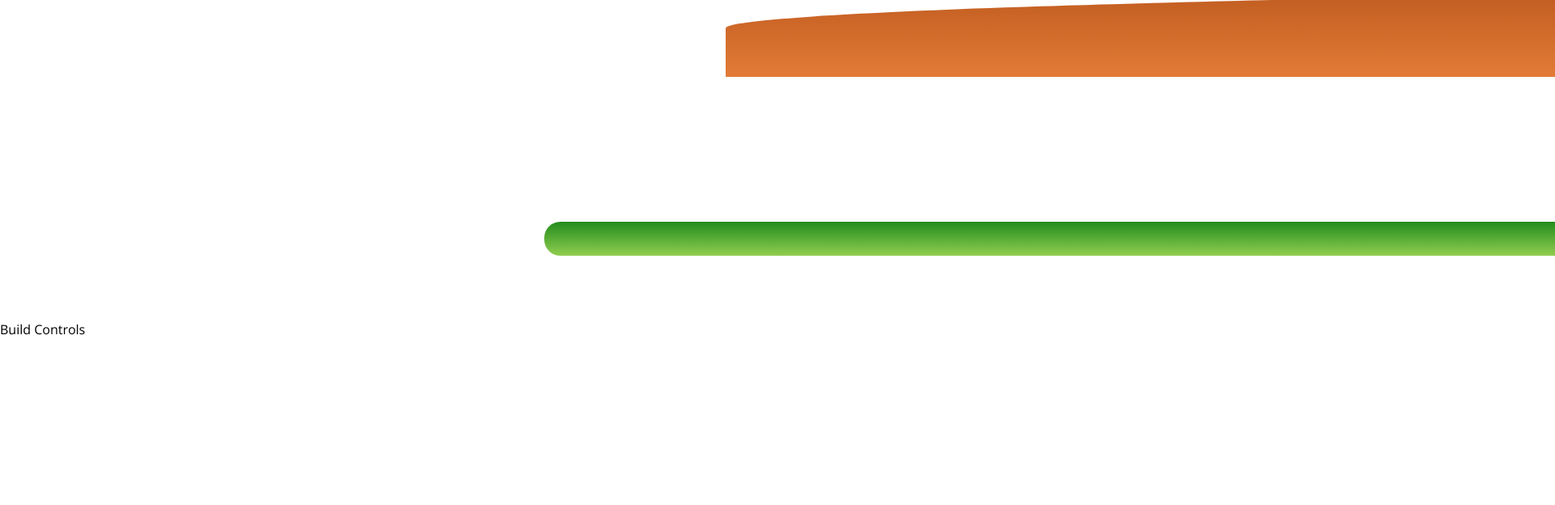
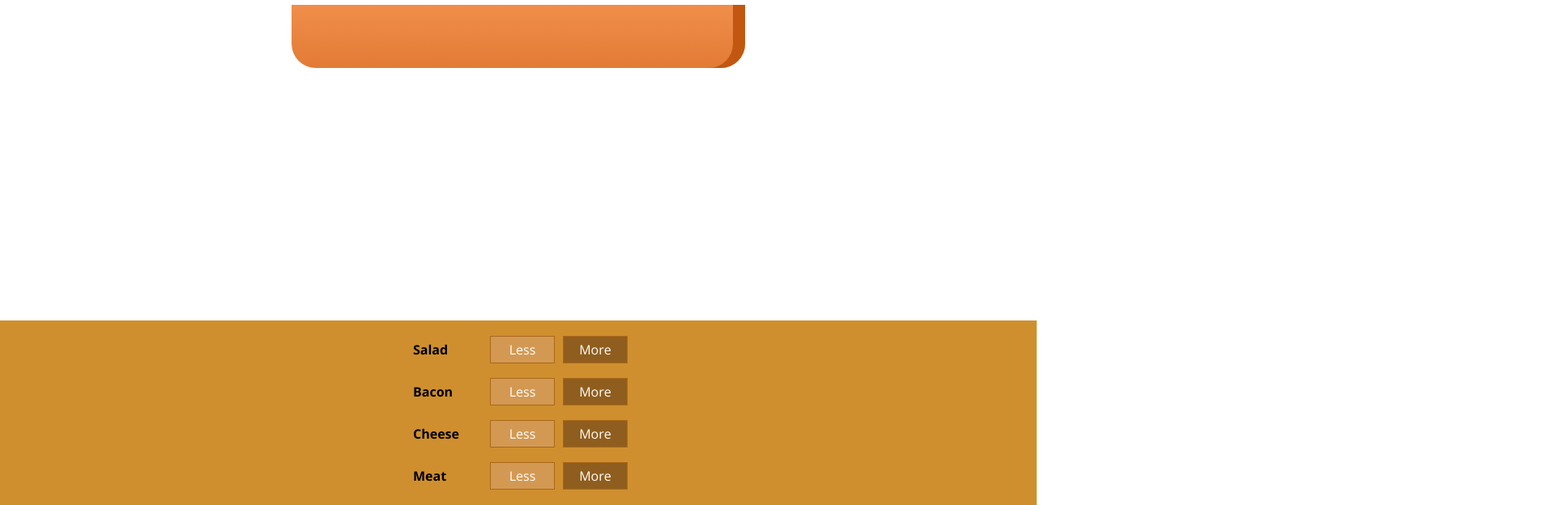
Before and after one commit to samfolo/burger-builder, a React (Create React App) app: page / in a window 1280 px wide. Shown: the part 242-866 px from the top of the page at 81% size, 1920 px wide, since content can reach past the window. Before the commit the page ends 800 px from the top, so only its background shows below. Built offline with nearby package versions, Linux system fonts and the light colour scheme.

Commit message:
implement dynamic ingredient management

```diff
--- a/src/components/BuildControls/BuildControl/BuildControl.js
+++ b/src/components/BuildControls/BuildControl/BuildControl.js
@@ -5,8 +5,12 @@ const BuildControl = props => {
   return (
     <div className={Classes.BuildControl}>
       <div className={Classes.Label}>{props.label}</div>
-      <button className={Classes.Less}>Less</button>
-      <button className={Classes.More}>More</button>
+      <button
+        className={Classes.Less}
+        onClick={() => props.onSelect(props.type, 'Less')}>Less</button>
+      <button
+        className={Classes.More}
+        onClick={() => props.onSelect(props.type, 'More')}>More</button>
     </div>
   );
 }
--- a/src/components/BuildControls/BuildControl/BuildControl.module.css
+++ b/src/components/BuildControls/BuildControl/BuildControl.module.css
@@ -53,3 +53,4 @@
 .BuildControl .More:hover,.BuildControl .More:active {
   background-color: #99703F;
   color: white;
+}
--- a/src/components/BuildControls/BuildControls.js
+++ b/src/components/BuildControls/BuildControls.js
@@ -2,9 +2,27 @@ import React from 'react';
 import Classes from './BuildControls.module.css';
 import BuildControl from './BuildControl/BuildControl';
 
+const controls = [
+  { label: 'Salad', type: 'salad' },
+  { label: 'Bacon', type: 'bacon' },
+  { label: 'Cheese', type: 'cheese' },
+  { label: 'Meat', type: 'meat' },
+]
+
 const BuildControls = props => {
   return (
-    <div>
+    <div className={Classes.BuildControls}>
+      {
+        controls.map((control, i) => {
+          return (
+            <BuildControl
+              key={`id_${control.type}_${i}`}
+              label={control.label}
+              type={control.type}
+              onSelect={props.onSelect} />
+          );
+        })
+      }
     </div>
   );
 }
--- a/src/components/Burger/Burger.module.css
+++ b/src/components/Burger/Burger.module.css
@@ -24,7 +24,7 @@
 
 @media (min-width: 1000px) and (min-height: 700px) {
   .Burger {
-    width: 700%;
+    width: 700px;
     height: 600px;
   }
 }
--- a/src/containers/BurgerBuilder/BurgerBuilder.js
+++ b/src/containers/BurgerBuilder/BurgerBuilder.js
@@ -1,6 +1,7 @@
 import React from 'react';
 import Aux from '../../hoc/Aux'
 import Burger from '../../components/Burger/Burger';
+import BuildControls from '../../components/BuildControls/BuildControls';
 
 class BurgerBuilder extends React.Component {
   constructor(props) {
@@ -8,19 +9,42 @@ class BurgerBuilder extends React.Component {
 
     this.state = {
       ingredients: [
-        { ingredient: 'salad', amount: 1 },
-        { ingredient: 'bacon', amount: 1 },
-        { ingredient: 'cheese', amount: 2 },
-        { ingredient: 'meat', amount: 2 },
+        { ingredient: 'salad', amount: 0 },
+        { ingredient: 'bacon', amount: 0 },
+        { ingredient: 'cheese', amount: 0 },
+        { ingredient: 'meat', amount: 0 },
       ],
     }
+  }
+
+  handleSelection = (ingredient, change) => {
+    const targetIndex = this.state.ingredients.findIndex(selected => selected.ingredient === ingredient);
+    const target = this.state.ingredients[targetIndex];
+    const newIngredientState = {...target}
+
+    switch (change) {
+      case ('Less'):
+        if (newIngredientState.amount > 0) {
+          newIngredientState.amount --;
+        }
+        break;
+      case ('More'):
+        newIngredientState.amount ++;
+        break;
+      default:
+        return false;
+    }
+
+    const newIngredientsState = [...this.state.ingredients];
+    newIngredientsState[targetIndex] = newIngredientState;
+    this.setState({ ingredients: newIngredientsState });
   }
 
   render() {
     return (
       <Aux>
         <Burger ingredients={this.state.ingredients} />
-        <div>Build Controls</div>
+        <BuildControls onSelect={this.handleSelection} />
       </Aux>
     );
   }
```
